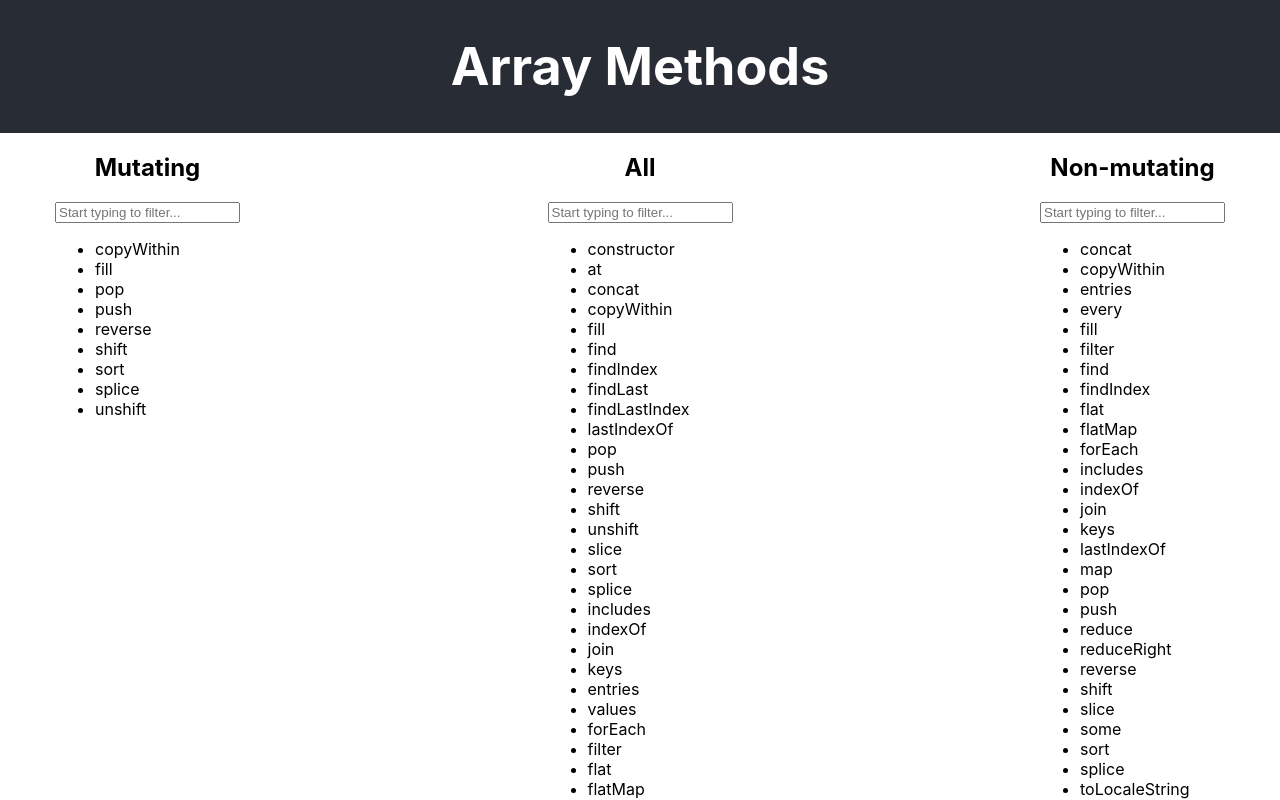
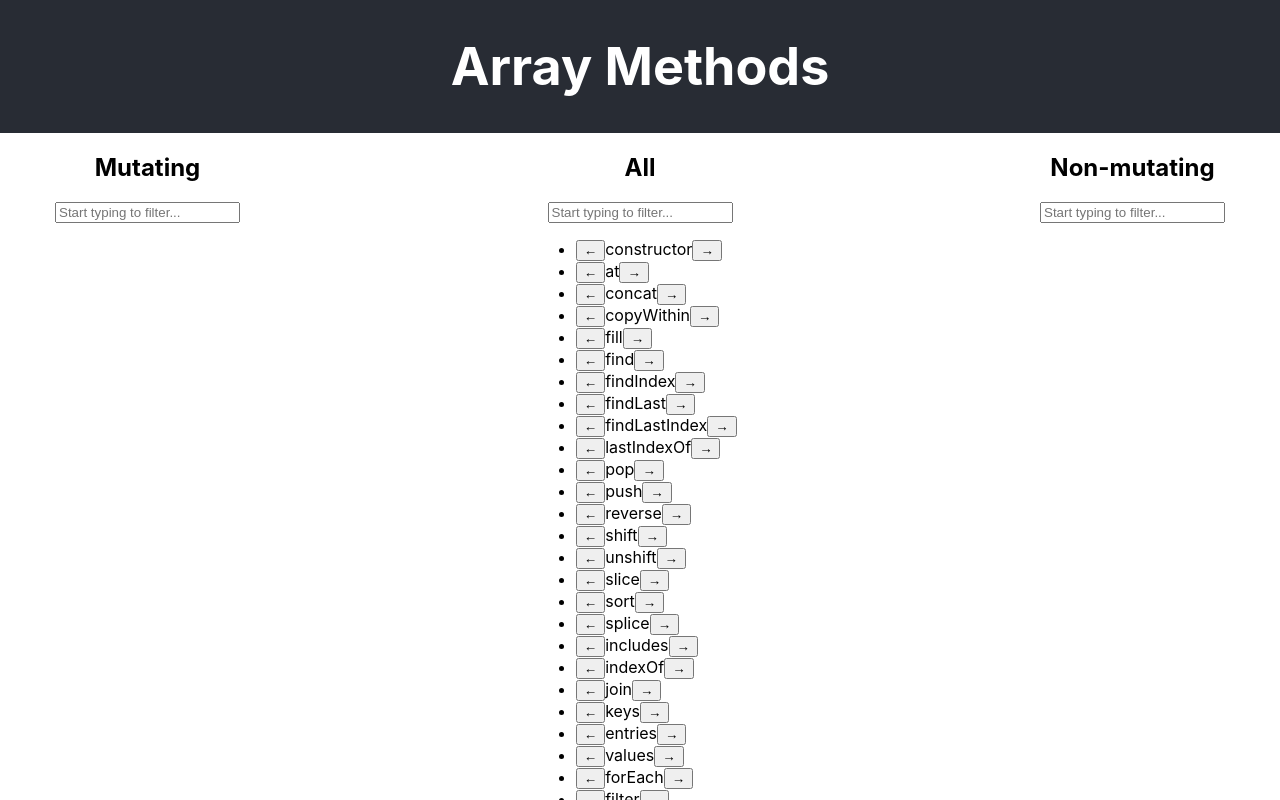
Before and after one commit to anton-kan/anton-kan-06-onl-01-Kahn-Anton-JS-advanced, a React (Create React App) app in the folder react-array-methods/: page / in a window 1280 px wide. Shown: the top 800 px of the page. Built offline with nearby package versions, Linux system fonts and the light colour scheme.

Commit message:
Implemented moving methods between lists

```diff
--- a/react-array-methods/src/MethodItem.js
+++ b/react-array-methods/src/MethodItem.js
@@ -1,11 +1,26 @@
-import React from 'react';
+import React, { useContext } from 'react';
+import MethodsListsContext from './MethodsListsContext';
 
 import './MethodItem.css';
 
-const MethodItem = ({ method }) => {
+const MethodItem = ({ method, listIndex }) => {
+  const { methodLists, updateMethodLists } = useContext(MethodsListsContext) || [];
+
+  const move = (shiftIndex) => {
+    methodLists[+listIndex + shiftIndex].push(method);
+    methodLists[listIndex] = methodLists[listIndex].filter((item) => item !== method);
+    updateMethodLists([...methodLists]);
+  };
+
+  const moveLeft = () => move(-1);
+
+  const moveRight = () => move(+1);
+
   return (
-    <li className="MethodItem" data-tooltip={method}>
-      {method}
+    <li className="MethodItem">
+      {listIndex > 0 ? <button onClick={moveLeft}>&#8592;</button> : <></>}
+      <span data-tooltip={method}>{method}</span>
+      {listIndex < 2 ? <button onClick={moveRight}>&#8594;</button> : <></>}
     </li>
   );
 };
--- a/react-array-methods/src/MethodsList.js
+++ b/react-array-methods/src/MethodsList.js
@@ -2,26 +2,24 @@ import React, { useState, useContext } from 'react';
 import MethodItem from './MethodItem';
 import MethodsListsContext from './MethodsListsContext';
 
-const MethodsList = ({ title, methodsKey }) => {
+const MethodsList = ({ title, listIndex }) => {
   const [filter, setFilter] = useState('');
-  const [filteredMethods, setFilteredMethods] = useState([]);
 
-  const methods = useContext(MethodsListsContext)[methodsKey] || [];
+  const methods = useContext(MethodsListsContext).methodLists[+listIndex] || [];
 
   const changeFilter = (event) => {
     const newFilter = event?.target?.value;
     setFilter(newFilter);
-    setFilteredMethods(methods.filter((method) => method.toLowerCase().includes(newFilter.toLowerCase())));
   };
 
-  const list = filter ? filteredMethods : methods;
+  const list = filter ? methods.filter((method) => method.toLowerCase().includes(filter.toLowerCase())) : methods;
   return (
     <div className="MethodsList">
       <h2>{title}</h2>
       <input type="text" placeholder="Start typing to filter..." value={filter} onChange={changeFilter} />
       <ul>
         {list.map((method) => (
-          <MethodItem key={method} method={method} />
+          <MethodItem key={method} method={method} listIndex={listIndex} />
         ))}
       </ul>
     </div>
--- a/react-array-methods/src/MethodsListsContainer.js
+++ b/react-array-methods/src/MethodsListsContainer.js
@@ -1,24 +1,22 @@
-import React from 'react';
+import React, { useState } from 'react';
 import MethodsList from './MethodsList';
 import Tooltip from './Tooltip';
 import MethodsListsContext from './MethodsListsContext';
 
-import mutatingMethods from './controller/mutating-methods';
-import nonMutatingMethods from './controller/non-mutating-methods';
 import allMethods from './model/all-methods';
 
 import './MethodsListsContainer.css';
 
 const MethodsListsContainer = () => {
+  const [methodLists, updateMethodLists] = useState([[], allMethods(), []]);
+
   return (
     <div className="MethodsListsContainer">
       <Tooltip />
-      <MethodsListsContext.Provider
-        value={{ mutating: mutatingMethods(), all: allMethods(), nonMutating: nonMutatingMethods() }}
-      >
-        <MethodsList title="Mutating" methodsKey="mutating" />
-        <MethodsList title="All" methodsKey="all" />
-        <MethodsList title="Non-mutating" methodsKey="nonMutating" />
+      <MethodsListsContext.Provider value={{ methodLists, updateMethodLists }}>
+        <MethodsList title="Mutating" listIndex="0" />
+        <MethodsList title="All" listIndex="1" />
+        <MethodsList title="Non-mutating" listIndex="2" />
       </MethodsListsContext.Provider>
     </div>
   );
```
Also changed, not shown: 1 other file (tests, documents, lock files or other folders).
